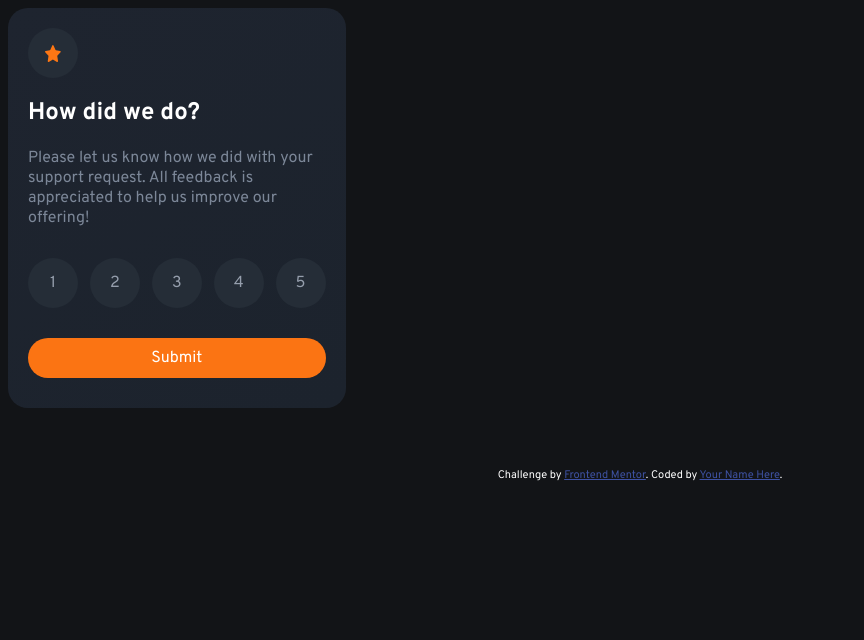
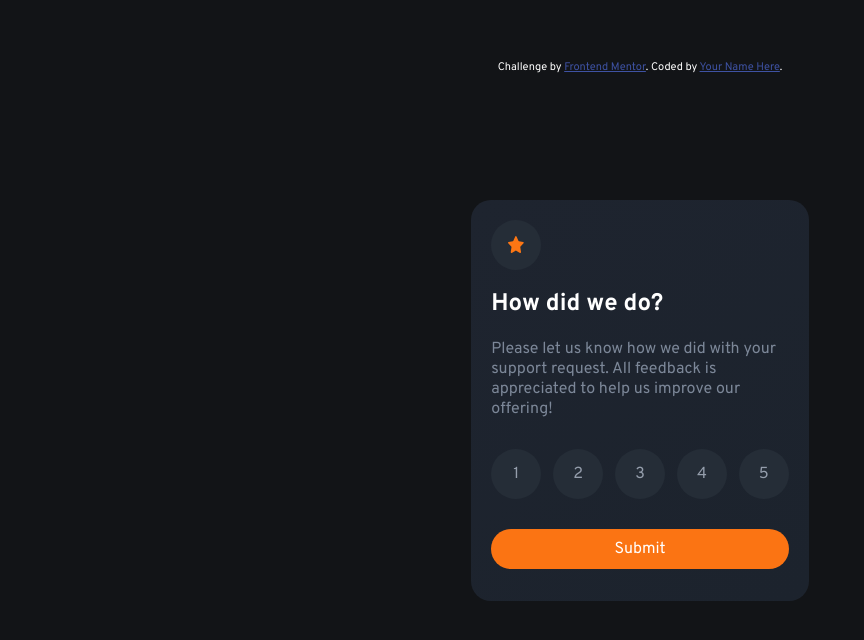
Before and after one commit to Franche020/interactive-rating-component-main, a website: page index.html in a window 1280 px wide. Shown: the whole page, without its empty margins (0-864 px from the left). Drawn offline with Linux system fonts and the light colour scheme.

Commit message:
centrado

```diff
--- a/src/scss/base/_globales.scss
+++ b/src/scss/base/_globales.scss
@@ -30,6 +30,10 @@ body {
     background: linear-gradient(144deg, #1e242f 0%, #1c232d 99%);
     border-radius: 2rem;
     display: flex;
+    height: 40.1rem;
+    margin: auto;
+    position: absolute;
+    top: 0; right: 0; bottom: 0; left: 0;
 }
 .contenedor{
 
```
Also changed, not shown: build/css/app.css.
